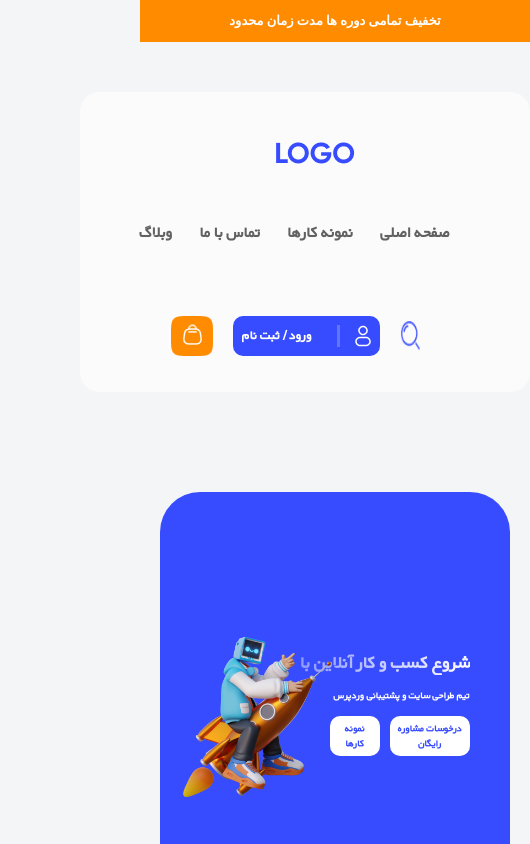
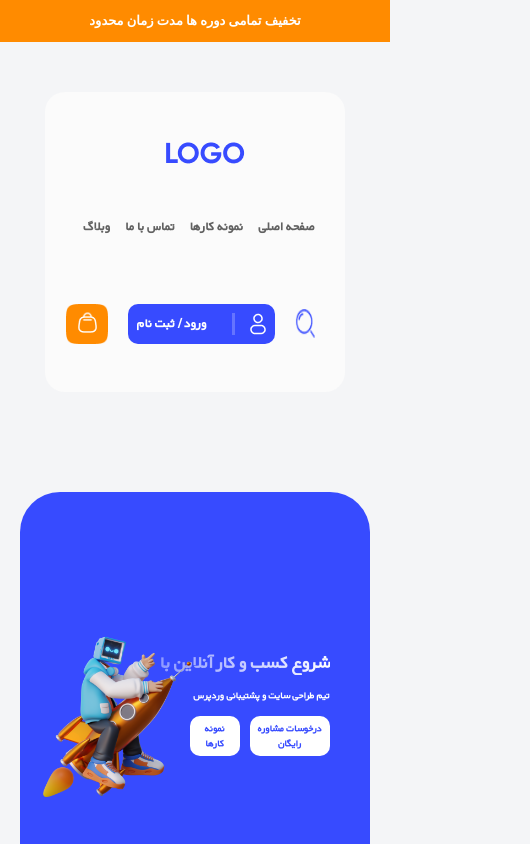
Before and after one commit to goldNima/learn-web-dev, a React (Create React App) app: page / in a window 390 px wide. Shown: the top 844 px of the page, 530 px wide, since content can reach past the window. Built offline with nearby package versions, Linux system fonts and the light colour scheme.

Commit message:
Update App.css

```diff
--- a/src/App.css
+++ b/src/App.css
@@ -5,6 +5,7 @@
 }
 
 body{
+  width: auto;
   background-color:#F4F5F7;
   direction: rtl;
   margin: 0;
@@ -151,15 +152,17 @@ body{
 }
 @media screen and (max-width: 500px) {
   .header-container{
-    width: 450px;
+    width: 300px;
   }
   .left-side-header-container{
-    margin-right: 110px;
+    margin-right: 30px;
     margin-top: 50px;
   }
   .btn-main-heacer-container{
-    margin-right: 80px;
-    width: 450px;
+    margin-right: 30px;
+    width: 250px;
+    font-size: small;
+    gap: 15px;
   }
 }
 @media screen and (max-width: 370px) {
@@ -293,7 +296,7 @@ body{
 }
 @media screen and (max-width: 550px) {
   .home-container{
-    width: 450px;
+    width: 400px;
   }
   .img-header-container{
     height: 300px;
@@ -642,21 +645,23 @@ body{
 }
 @media screen and (max-width: 600px) {
   .main-container-part1{
-    width: 450px;
+    width: 350px;
   }
   .text1-main-part1{
     margin-right: 50px;
   }
   .title0main-part1{
     margin-right: 50px;
+    font-size: x-large;
   }
   .text-main-part1{
     margin-right: 50px;
-    width: 350px;
+    width: 250px;
     padding-right: 20px;
     font-size: small;
   }
 }
+
 @media screen and (max-width: 360px) {
   .main-container-part1{
     width: 300px;
@@ -745,18 +750,23 @@ body{
 }
 @media screen and (max-width: 600px) {
   .main-container-part2{
-    width: 450px;
+    width: 350px;
   }
   .text1-main-part2{
-    margin-right: 20px;
+    margin-right: 10px;
   }
   .title-main-part2{
-    margin-right: 20px;
+    margin-right: 10px;
+    font-size: x-large;
   }
   .text-main-part2{
-    margin-right: 20px;
-    width: 350px;
+    margin-right: 10px;
+    width: 250px;
     font-size: small;
+  }
+  .btn-header-main-part2{
+    margin-right: 10px;
+    padding-right: 10px;
   }
 }
 @media screen and (max-width: 360px) {
```
